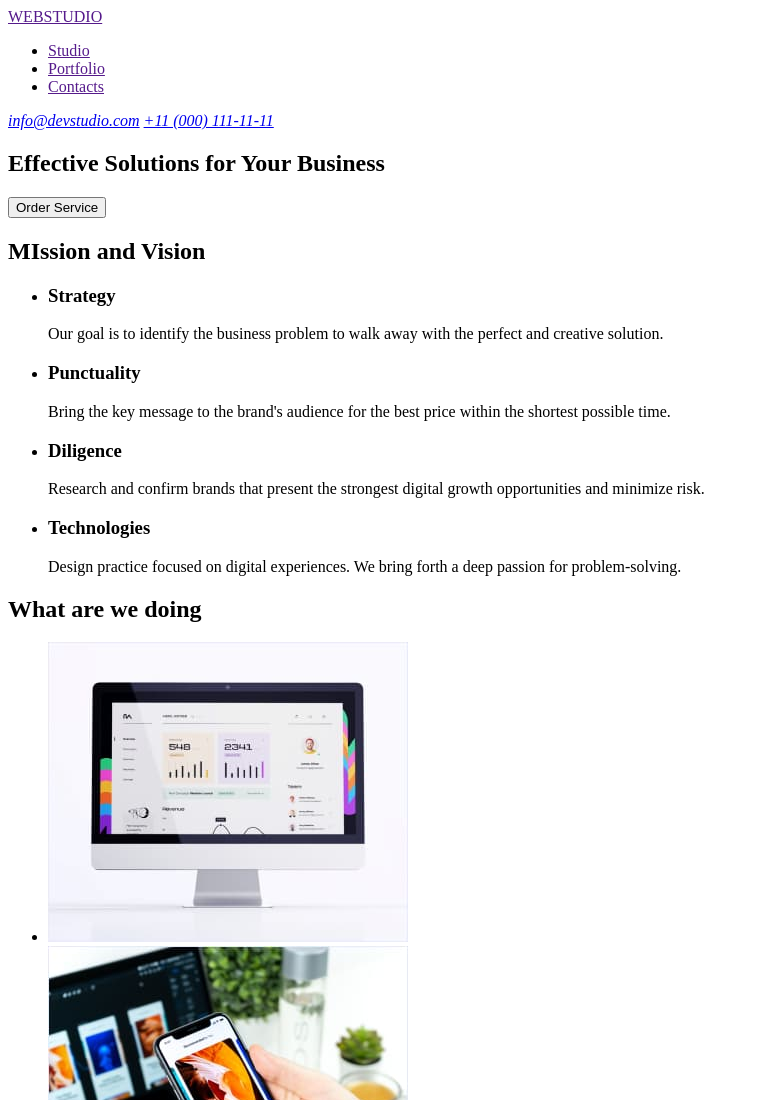
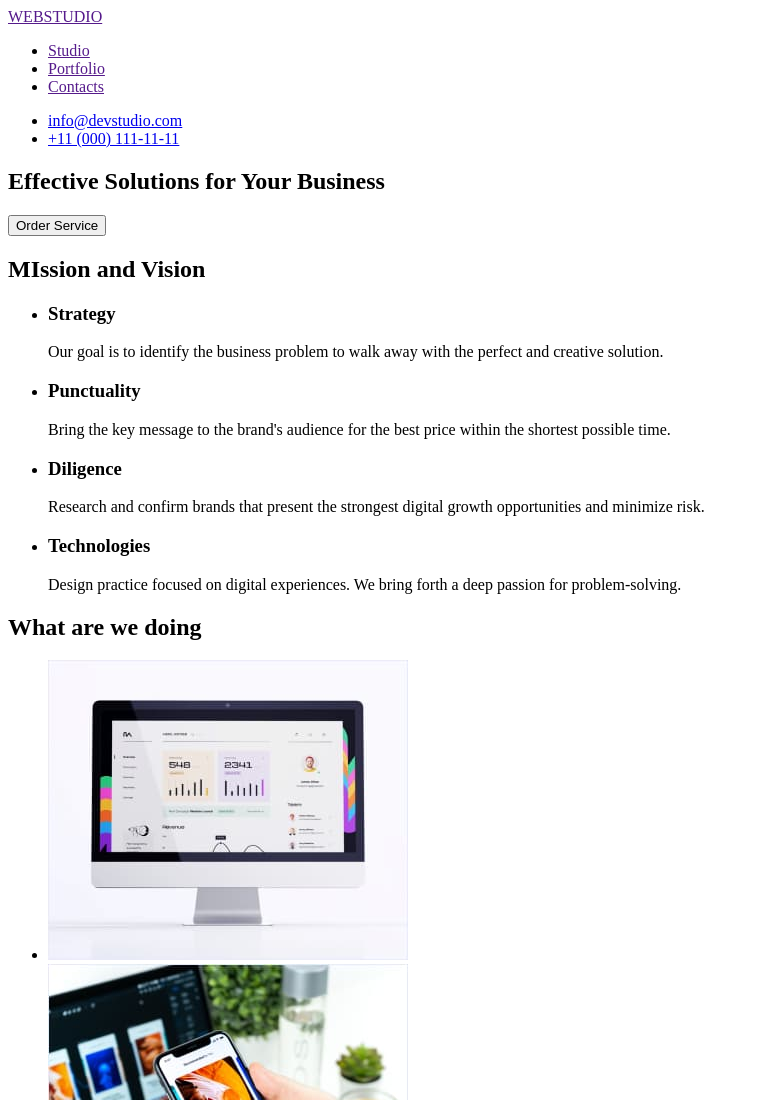
Before and after one commit to sherwinmanosa/goit-markup-hw-01, a plain HTML site: page index.html in a window 1280 px wide. Shown: the top 1100 px of the page, without its empty margins (0-759 px from the left). Drawn offline with Linux system fonts and the light colour scheme.

Commit message:
Update index.html

```diff
--- a/index.html
+++ b/index.html
@@ -7,18 +7,20 @@
   </head>
   <body>
     <header>
-      <a href="">WEBSTUDIO</a>
       <nav>
+        <div>
+          <a href="">WEBSTUDIO</a>
+          <ul>
+            <li><a href="">Studio</a></li>
+            <li><a href="">Portfolio</a></li>
+            <li><a href="">Contacts</a></li>
+          </ul>
+        </div>
         <ul>
-          <li><a href="">Studio</a></li>
-          <li><a href="">Portfolio</a></li>
-          <li><a href="">Contacts</a></li>
+          <li><a href="mailto:info@devstudio.com">info@devstudio.com</a></li>
+          <li><a href="tel:+110001111111">+11 (000) 111-11-11</a></li>
         </ul>
       </nav>
-      <address>
-        <a href="mailto:info@devstudio.com">info@devstudio.com</a>
-        <a href="tel:+110001111111">+11 (000) 111-11-11</a>
-      </address>
     </header>
 
     <main>
```
